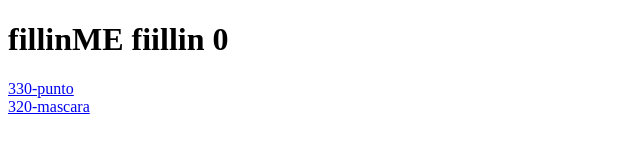
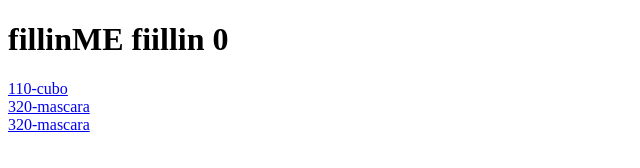
Before and after one commit to ARmessageMEtuto/ARfillinMEtuto-, a plain HTML site: page index.html in a window 1280 px wide. Shown: the whole page, without its empty margins (0-640 px from the left). Drawn offline with Linux system fonts and the light colour scheme.

Commit message:
Update index.html
cubo

```diff
--- a/index.html
+++ b/index.html
@@ -8,7 +8,9 @@
 </head>
 <body>
     <h1>fillinME fiillin 0 </h1>
-    <a href="../ARfillinMEtuto-/lectures/330-switch-camera/index.html">330-punto</a>
+    <a href="../ARfillinMEtuto-/lectures/110-threejs/index.html">110-cubo </a>
     <br>
     <a href="../ARfillinMEtuto-/lectures/320-facemesh/index.html">320-mascara</a>
+     <br>
+    <a href="../ARfillinMEtuto-/lectures/320-facemesh/index.html">320-mascara</a>
 </html>
```
